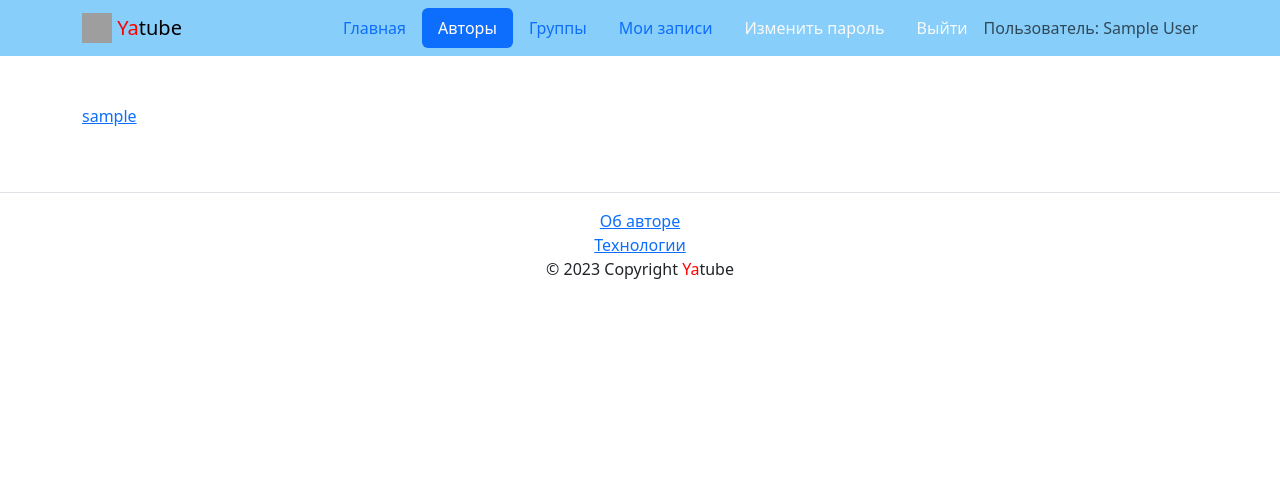
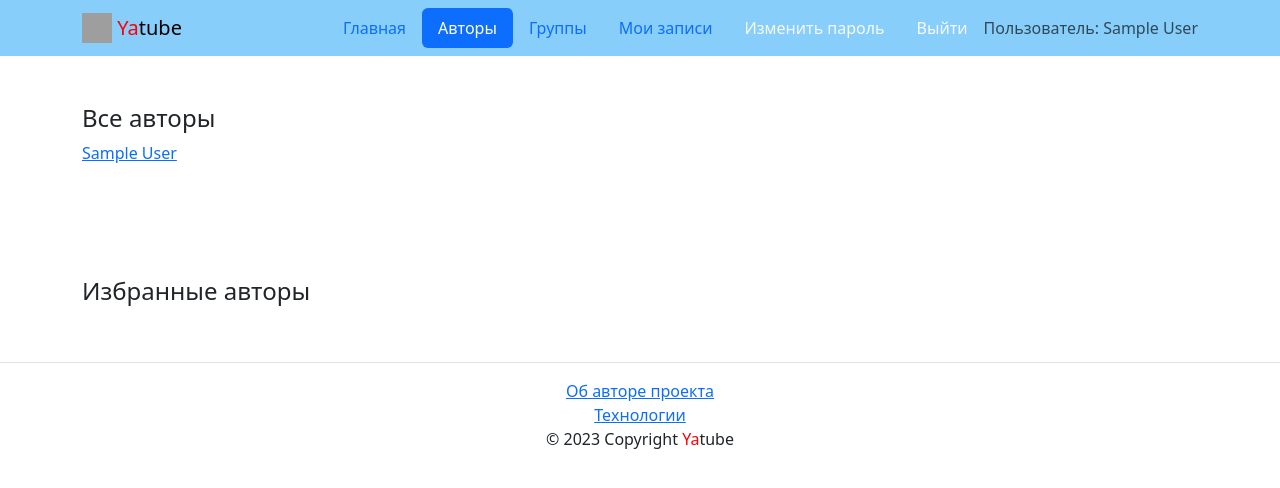
Before and after one commit to Freeman-83/hw05_final, a Django app: page /authors/ in a window 1280 px wide. Shown: the top 488 px of the page. Run offline with Django 3.2, Linux system fonts and the light colour scheme; the visitor is signed in with stand-in values (Sample User, id 1); data comes from the database, SQL or seed files in the repository; some libraries are stand-ins or nearby versions; grey boxes are pictures that could not be loaded.

Commit message:
Some little changes

```diff
--- a/yatube/templates/includes/footer.html
+++ b/yatube/templates/includes/footer.html
@@ -1,5 +1,5 @@
 <a href="{% url 'about:author' %}" target="_blank">
-    Об авторе
+    Об авторе проекта
 </a>
 <br>
 <a href="{% url 'about:tech' %}" target="_blank">
--- a/yatube/templates/posts/authors_info.html
+++ b/yatube/templates/posts/authors_info.html
@@ -5,15 +5,31 @@
 {% endblock %}
 
 {% block content %}
+
   <div class="container py-5">
+    <h4>Все авторы</h4>
     {% for author in authors %}
-
-    <p>
-      <a href="{% url 'posts:profile' author.username %}">
-        {{ author.username }}
-      </a>
-    </p>
-
+      <p>
+        <a href="{% url 'posts:profile' author.username %}">
+          {{ author.get_full_name }}
+        </a>
+      </p>
     {% endfor %}
   </div>
+
+  <div class="container py-5">
+    <h4>Избранные авторы</h4>
+
+      {% for author in authors %}
+        {% if author.following.user == request.user %}
+          <p>
+            <a href="{% url 'posts:profile' author.username %}">
+              {{ author.get_full_name }}
+            </a>
+          </p>
+        {% endif %}
+      {% endfor %}
+
+  </div>
+
 {% endblock %}
--- a/yatube/templates/posts/includes/post_list.html
+++ b/yatube/templates/posts/includes/post_list.html
@@ -15,7 +15,7 @@
 
   <p>{{ post }}</p>
 
-  <a href="{% url 'posts:post_detail' post.pk %}">
+  <a href="{% url 'posts:post_detail' post.pk %}" target="_blank">
     подробная информация
   </a>
 </article>
--- a/yatube/templates/posts/post_detail.html
+++ b/yatube/templates/posts/post_detail.html
@@ -49,10 +49,10 @@
     </p>
 
     {% if post_choice.author == user %}
-      <a class="btn btn-primary" href="{% url 'posts:post_edit' post_choice.pk %}">
+      <a class="btn btn-sm btn-primary" href="{% url 'posts:post_edit' post_choice.pk %}">
         редактировать запись
       </a>
-      <a class="btn btn-danger" href="{% url 'posts:post_delete' post_choice.pk %}">
+      <a class="btn btn-sm btn-danger" href="{% url 'posts:post_delete' post_choice.pk %}">
         удалить запись
       </a>
     {% endif %}
--- a/yatube/templates/posts/profile.html
+++ b/yatube/templates/posts/profile.html
@@ -27,7 +27,7 @@
             {% endif %}
 
           {% else %}
-            <a class="btn btn-lg btn-primary" href="{% url 'posts:post_create' %}">
+            <a class="btn btn-lg btn-outline-primary" href="{% url 'posts:post_create' %}">
               Новая запись
             </a>
           {% endif %}
```
